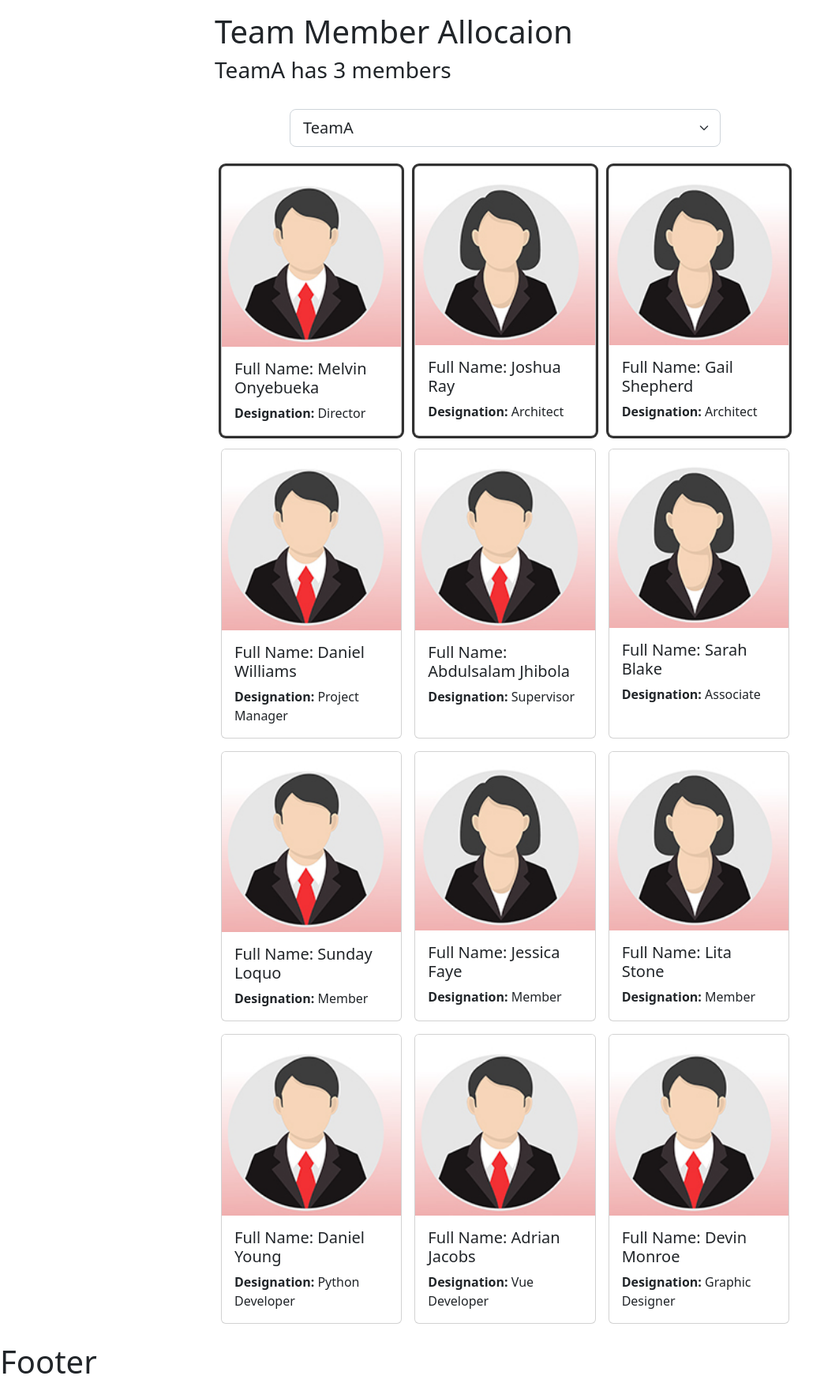
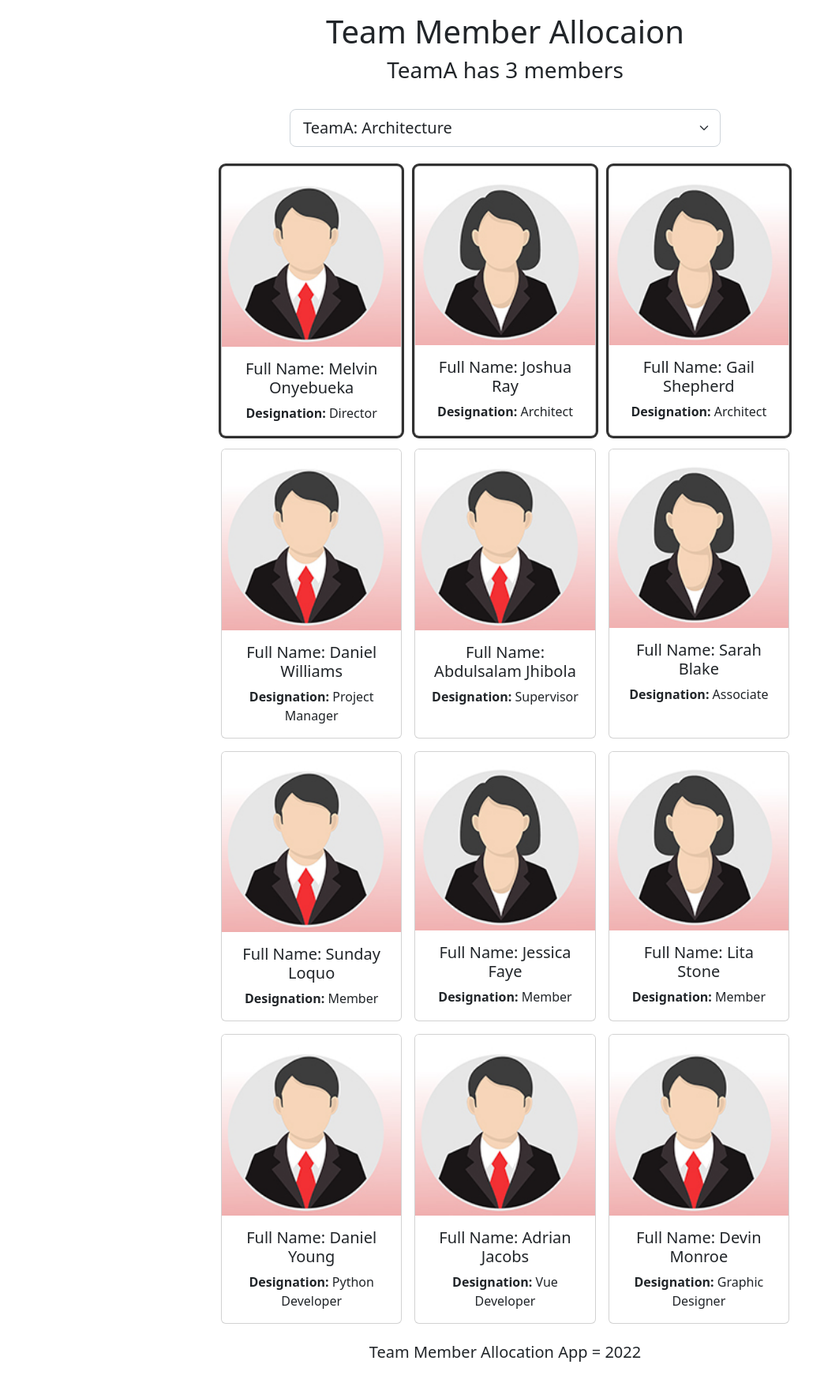
Before and after one commit to Daniel-Williams-ux/Alcasa_Team_Member_Allocation_App, a React (Vite) app: page / in a window 1280 px wide. Shown: the whole page at 79% size, without its empty margins (0-1063 px from the left). Built offline with nearby package versions, Linux system fonts and the light colour scheme.

Commit message:
1. use the text-align property for headers and paragraphs. 2. add more specifications to team options. 3. use restructuring to unpack elements in the footer.

```diff
--- a/src/App.css
+++ b/src/App.css
@@ -10,3 +10,7 @@ body {
 .standout {
   box-shadow: rgba(0, 0, 0, 0.16) 0px 1px 4px, rgb(51, 51, 51) 0px 0px 0px 3px;
 }
+
+h1,h2,h3,h4,h5,p {
+  text-align: center;
+}
--- a/src/Employees.jsx
+++ b/src/Employees.jsx
@@ -10,10 +10,10 @@ const Employees = ({employees,selectedTeam,handleEmployeeCardClick,handleTeamSel
        <div className="row justify-content-center mt-3 mb-3">
         <div className="col-6">
           <select className="form-select form-select-lg" value={selectedTeam} onChange={handleTeamSelectionChange}>
-            <option value="TeamA">TeamA</option>
-            <option value="TeamB">TeamB</option>
-            <option value="TeamC">TeamC</option>
-            <option value="TeamD">TeamD</option>
+            <option value="TeamA">TeamA: Architecture</option>
+            <option value="TeamB">TeamB: Project Management</option>
+            <option value="TeamC">TeamC: Engineering</option>
+            <option value="TeamD">TeamD: Administration</option>
           </select>
         </div>
        </div>
--- a/src/Footer.jsx
+++ b/src/Footer.jsx
@@ -1,8 +1,13 @@
 const Footer = () => {
+  const today = new Date();
 
   return (
-    <footer>
-      <h1>Footer</h1>
+    <footer className="container">
+      <div className="row justify-content-center mt-3 mb-4">
+        <div className="col-8">
+          <h5>Team Member Allocation App = {today.getFullYear()}</h5>
+        </div>
+      </div>
     </footer>
   )
 
```
